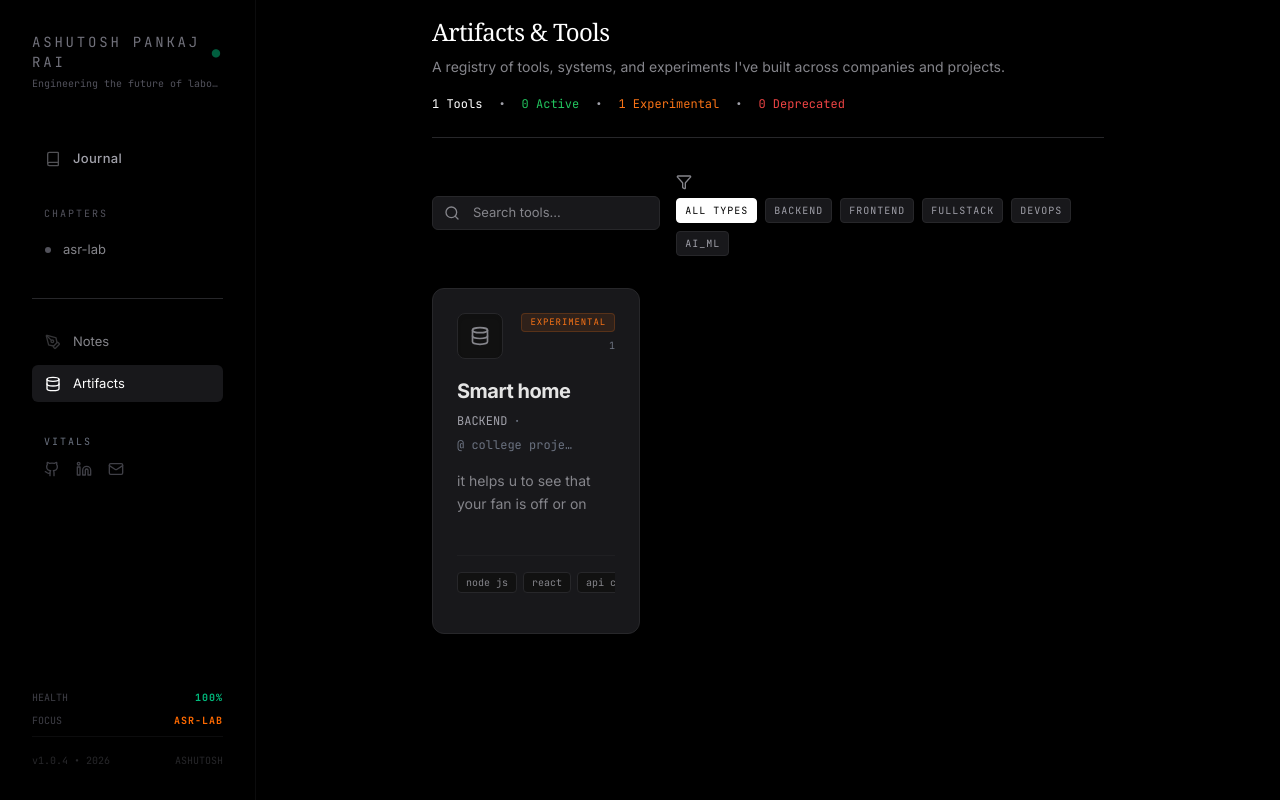
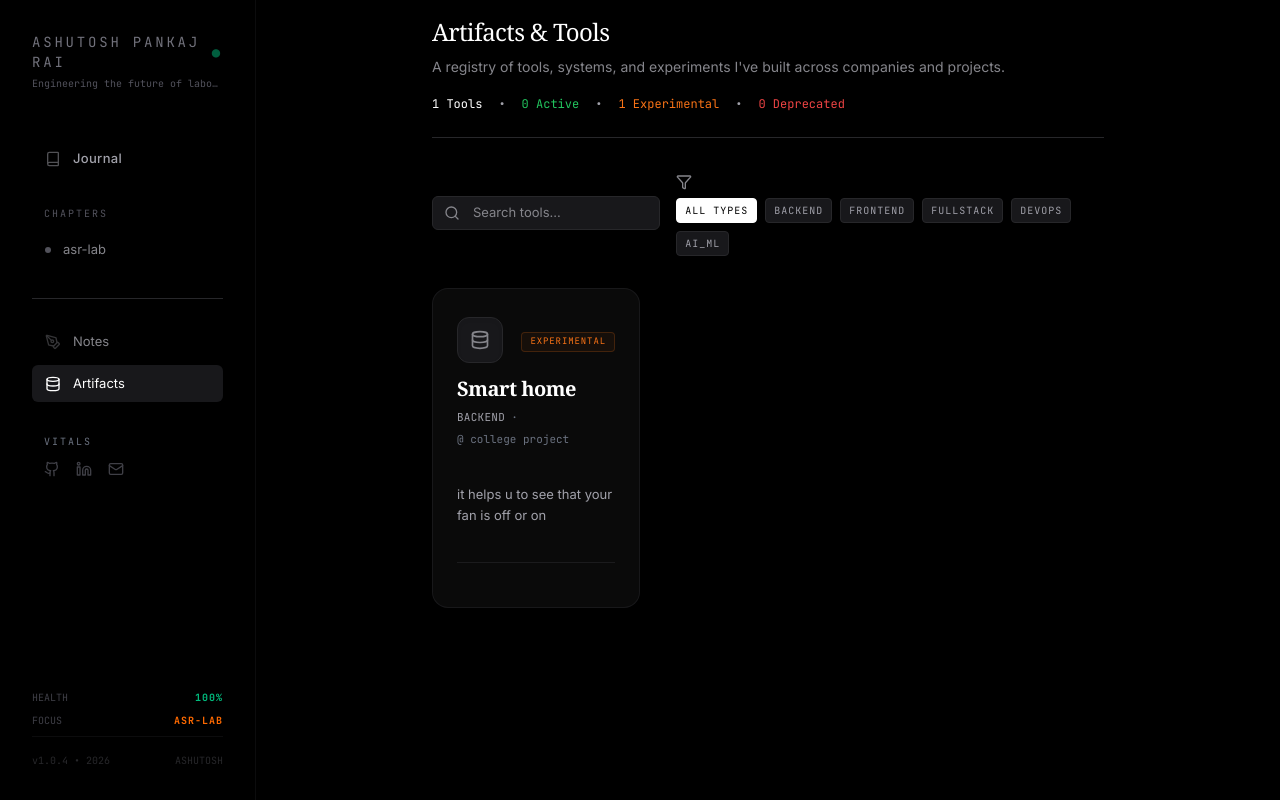
Before and after one commit to Ashurai84/ASR_LABS, a React (Vite) app in the folder frontend/: page / in a window 1280 px wide. Both pictures are taken after a click on the button "Artifacts". Built offline with nearby package versions, Linux system fonts and the light colour scheme.

Commit message:
style(frontend): elegantly restructure tool cards

```diff
--- a/frontend/src/components/tools/ToolCard.tsx
+++ b/frontend/src/components/tools/ToolCard.tsx
@@ -8,21 +8,21 @@ interface ToolCardProps {
 
 const getTypeIcon = (type?: string) => {
     switch (type?.toUpperCase()) {
-        case 'BACKEND': return <Database className="w-5 h-5 text-[#85858b] group-hover:text-[#e5e5e5] transition-colors" />;
-        case 'FRONTEND': return <Globe className="w-5 h-5 text-[#85858b] group-hover:text-[#e5e5e5] transition-colors" />;
-        case 'FULLSTACK': return <Network className="w-5 h-5 text-[#85858b] group-hover:text-[#e5e5e5] transition-colors" />;
-        case 'MOBILE': return <Smartphone className="w-5 h-5 text-[#85858b] group-hover:text-[#e5e5e5] transition-colors" />;
-        case 'AI_ML': return <BrainCircuit className="w-5 h-5 text-[#85858b] group-hover:text-[#e5e5e5] transition-colors" />;
-        case 'DEVOPS': return <Terminal className="w-5 h-5 text-[#85858b] group-hover:text-[#e5e5e5] transition-colors" />;
-        default: return <Code2 className="w-5 h-5 text-[#85858b] group-hover:text-[#e5e5e5] transition-colors" />;
+        case 'BACKEND': return <Database className="w-5 h-5 text-[#85858b] group-hover:text-white transition-colors" />;
+        case 'FRONTEND': return <Globe className="w-5 h-5 text-[#85858b] group-hover:text-white transition-colors" />;
+        case 'FULLSTACK': return <Network className="w-5 h-5 text-[#85858b] group-hover:text-white transition-colors" />;
+        case 'MOBILE': return <Smartphone className="w-5 h-5 text-[#85858b] group-hover:text-white transition-colors" />;
+        case 'AI_ML': return <BrainCircuit className="w-5 h-5 text-[#85858b] group-hover:text-white transition-colors" />;
+        case 'DEVOPS': return <Terminal className="w-5 h-5 text-[#85858b] group-hover:text-white transition-colors" />;
+        default: return <Code2 className="w-5 h-5 text-[#85858b] group-hover:text-white transition-colors" />;
     }
 };
 
 const getStatusColor = (status: string) => {
     switch (status?.toUpperCase()) {
-        case 'ACTIVE': return 'text-[#22c55e] border-[#22c55e]/20 bg-[#22c55e]/10';
-        case 'EXPERIMENTAL': return 'text-[#f97316] border-[#f97316]/20 bg-[#f97316]/10';
-        case 'DEPRECATED': return 'text-[#ef4444] border-[#ef4444]/20 bg-[#ef4444]/10';
+        case 'ACTIVE': return 'text-[#22c55e] border-[#22c55e]/20 bg-[#22c55e]/5';
+        case 'EXPERIMENTAL': return 'text-[#f97316] border-[#f97316]/20 bg-[#f97316]/5';
+        case 'DEPRECATED': return 'text-[#ef4444] border-[#ef4444]/20 bg-[#ef4444]/5';
         default: return 'text-[#a1a1aa] border-[#27272a] bg-[#18181b]';
     }
 };
@@ -30,115 +30,107 @@ const getStatusColor = (status: string) => {
 export const ToolCard: React.FC<ToolCardProps> = ({ tool }) => {
     const statusColor = getStatusColor(tool.status);
 
-    // Safely aggregate tags
+    // Aggregate Tags
     let displayTags: string[] = [];
     if (tool.tech_stack) {
         Object.values(tool.tech_stack).forEach(arr => {
             if (Array.isArray(arr)) displayTags = [...displayTags, ...arr];
         });
     } else if (Array.isArray(tool.tags)) {
-        displayTags = [...tool.tags];
+        displayTags = [...displayTags];
     }
     const visibleTags = displayTags.slice(0, 3);
     const hiddenCount = displayTags.length > 3 ? displayTags.length - 3 : 0;
 
     return (
-        <div className="group flex flex-col h-full min-h-[300px] w-full bg-[#18181b] border border-[#27272a] rounded-xl p-6 transition-all duration-300 hover:border-[#3f3f46] hover:bg-[#1f1f22] cursor-default relative overflow-hidden">
+        <div className="group flex flex-col h-[320px] w-full bg-[#0a0a0a] border border-[#27272a]/50 rounded-2xl p-6 transition-all duration-[400ms] hover:border-[#3f3f46] hover:bg-[#111] cursor-pointer relative shadow-sm hover:shadow-[0_8px_30px_rgba(0,0,0,0.4)] hover:-translate-y-1">
 
             {/* Ambient Background Mesh on hover */}
-            <div className="absolute inset-x-0 bottom-0 h-1/2 bg-gradient-to-t from-white/[0.02] to-transparent opacity-0 group-hover:opacity-100 transition-opacity duration-700 pointer-events-none" />
+            <div className="absolute inset-x-0 bottom-0 h-1/2 bg-gradient-to-t from-white/[0.015] to-transparent opacity-0 group-hover:opacity-100 transition-opacity duration-700 pointer-events-none" />
 
-            {/* 1. Header (Icon Top Left, Pills Right side) */}
-            <div className="flex justify-between items-start mb-5 z-10 relative">
-                <div className="flex gap-4">
-                    <div className="p-3 bg-[#111] rounded-lg border border-[#27272a] shadow-inner shrink-0 group-hover:bg-[#18181b] transition-colors">
+            {/* 1. Header Array */}
+            <div className="flex justify-between items-start z-10 relative w-full pt-1">
+                <div className="flex flex-col gap-4 w-full">
+
+                    {/* Top Row: Icon + Meta */}
+                    <div className="flex justify-between items-center w-full">
+                        <div className="p-3 bg-[#18181b] rounded-xl border border-[#27272a] shadow-inner shrink-0 group-hover:bg-[#27272a] transition-colors">
                             {getTypeIcon(tool.type)}
                         </div>
-                </div>
-                <div className="flex flex-col items-end gap-1.5">
+                        <div className="flex flex-col items-end gap-1 text-right mt-1">
                             <span className={`px-2 py-0.5 text-[9px] font-mono tracking-widest uppercase rounded border ${statusColor}`}>
                                 {tool.status}
                             </span>
-                    {tool.version && (
-                        <span className="text-[10px] font-mono text-[#6b7280]">
-                            {tool.version}
-                        </span>
+                        </div>
+                    </div>
+
+                    {/* Middle Row: Title + Context */}
+                    <div>
+                        <h3 className="text-xl font-bold font-serif text-[#ffffff] tracking-tight leading-none group-hover:text-white transition-colors mb-2.5 truncate">
+                            {tool.name}
+                        </h3>
+                        <div className="text-[11px] font-mono text-[#6b7280] flex items-center gap-1.5 flex-wrap">
+                            {tool.type && <span className="text-[#a1a1aa] uppercase tracking-wide">{tool.type}</span>}
+                            {(tool.work_context?.company) && (
+                                <>
+                                    <span>·</span>
+                                    <span className="truncate max-w-[150px]">@ {tool.work_context.company}</span>
+                                </>
                             )}
                         </div>
                     </div>
-
-            {/* 2. Text Content container */}
-            <div className="flex-grow z-10 relative flex flex-col gap-2">
-                <h3 className="text-[20px] font-bold text-[#e5e5e5] tracking-tight leading-tight group-hover:text-white transition-colors">
-                    {tool.name}
-                </h3>
-
-                {/* Context Line */}
-                <div className="text-[12px] font-mono text-[#6b7280] flex items-center gap-1.5 flex-wrap">
-                    {tool.type && <span className="text-[#a1a1aa] uppercase">{tool.type}</span>}
-                    {(tool.work_context?.company) && (
-                        <>
-                            <span>·</span>
-                            <span className="truncate max-w-[120px]">@ {tool.work_context.company}</span>
-                        </>
-                    )}
+                </div>
             </div>
 
-                {/* Description text block */}
-                <p className="text-[14px] text-[#85858b] font-sans leading-relaxed line-clamp-3 group-hover:text-[#a1a1aa] transition-colors mt-2 mb-4">
+            {/* 2. Text Content (takes up empty center space) */}
+            <div className="flex-grow z-10 relative flex flex-col justify-center my-4 overflow-hidden mask-bottom-fade">
+                <p className="text-[13px] text-[#a1a1aa] font-sans leading-relaxed line-clamp-3 group-hover:text-[#d4d4d8] transition-colors">
                     {tool.description || "No description provided."}
                 </p>
-
-                {/* Expandable Role Area */}
-                {(tool.my_role?.contributions && tool.my_role.contributions.length > 0) && (
-                    <div className="max-h-0 opacity-0 group-hover:max-h-[300px] group-hover:opacity-100 group-hover:mt-2 overflow-hidden transition-all duration-500 ease-in-out">
-                         <div className="mt-2 pt-4 border-t border-[#27272a]/50">
-                             <div className="text-[10px] uppercase font-mono tracking-widest text-[#6b7280] mb-3 border border-[#27272a] inline-block px-1.5 py-0.5 rounded bg-[#111]">
-                                 {tool.my_role.title ? `Role: ${tool.my_role.title}` : 'Contributions'}
-                             </div>
-                             <ul className="space-y-1.5">
-                                 {tool.my_role.contributions.map((cont, i) => (
-                                     <li key={i} className="text-[12px] text-[#a1a1aa] font-sans flex items-start gap-2">
-                                         <span className="text-[#6b7280] mt-[1px]">•</span>
-                                         <span className="leading-snug line-clamp-2">{cont}</span>
+                {/* Expandable Role Area triggers purely on hover CSS */}
+                <div className="h-0 opacity-0 group-hover:h-[80px] group-hover:opacity-100 group-hover:mt-3 overflow-hidden transition-all duration-500 ease-[cubic-bezier(0.25,1,0.5,1)]">
+                    <ul className="space-y-1.5 border-t border-[#27272a]/50 pt-3">
+                         {tool.my_role?.contributions?.slice(0, 2).map((cont, i) => (
+                             <li key={i} className="text-[12px] text-[#a1a1aa] font-sans flex items-start gap-2 max-w-full">
+                                 <span className="text-orange-500/80 mt-[2px] text-[8px] shrink-0">▶</span>
+                                 <span className="leading-snug line-clamp-1">{cont}</span>
                              </li>
                          ))}
                      </ul>
                 </div>
             </div>
-                )}
-            </div>
 
-            {/* 3. Footer row */}
-            <div className="flex flex-wrap items-center justify-between gap-4 pt-4 border-t border-[#27272a]/50 mt-4 relative z-10 shrink-0">
+            {/* 3. Bottom Action Row pinned to bottom */}
+            <div className="flex flex-wrap items-center justify-between gap-4 pt-5 border-t border-[#27272a]/60 relative z-10 shrink-0 mt-auto bg-[#0a0a0a] group-hover:bg-[#111] transition-colors">
                 {/* Tech Pills */}
                 <div className="flex gap-1.5 shrink-1 overflow-hidden">
                     {visibleTags.map((tech, i) => (
-                        <span key={i} className="px-2 py-0.5 text-[10px] font-mono text-[#85858b] bg-[#111] border border-[#27272a] rounded shrink-0 whitespace-nowrap">
+                        <span key={i} className="px-2 py-0.5 text-[10px] font-mono text-[#85858b] bg-[#18181b] border border-[#27272a] rounded shrink-0 whitespace-nowrap">
                             {tech}
                         </span>
                     ))}
                     {hiddenCount > 0 && (
-                        <span className="px-1.5 py-0.5 text-[10px] font-mono text-[#6b7280] shrink-0 border border-transparent">
+                        <span className="px-1.5 py-0.5 text-[10px] font-mono text-[#6b7280] font-medium tracking-wide">
                             +{hiddenCount}
                         </span>
                     )}
                 </div>
 
-                {/* Meta Details / Actions */}
                 <div className="flex items-center gap-2 shrink-0">
                      {tool.links?.github && (
-                        <a href={tool.links.github} target="_blank" rel="noreferrer" className="text-[10px] font-mono px-2 py-1 bg-[#111] border border-[#27272a] hover:border-[#3f3f46] hover:bg-[#27272a] rounded transition-all text-[#85858b] hover:text-[#e5e5e5] shadow-sm font-medium z-10">
-                            Code
+                        <a href={tool.links.github} target="_blank" rel="noreferrer" className="text-[10px] font-mono p-1.5 bg-[#18181b] border border-[#27272a] hover:border-[#3f3f46] hover:bg-[#27272a] rounded transition-all text-[#85858b] hover:text-[#e5e5e5] shadow-sm z-10">
+                            <Github className="w-4 h-4" />
                         </a>
                      )}
                      {tool.links?.demo && (
-                        <a href={tool.links.demo} target="_blank" rel="noreferrer" className="text-[10px] font-mono px-2.5 py-1 bg-[#e5e5e5] hover:bg-[#ffffff] text-[#111] hover:text-black rounded transition-all shadow-sm font-bold flex items-center gap-1 z-10">
-                            Demo <ExternalLink className="w-2.5 h-2.5" />
+                        <a href={tool.links.demo} target="_blank" rel="noreferrer" className="text-[11px] font-mono px-3 py-1.5 bg-[#e5e5e5] hover:bg-[#ffffff] text-[#111] hover:text-black rounded transition-all shadow-[0_2px_8px_rgba(255,255,255,0.1)] font-bold flex items-center gap-1.5 z-10">
+                            Demo <ExternalLink className="w-3.5 h-3.5" />
                         </a>
                      )}
                 </div>
             </div>
+
+             <div className="absolute top-0 right-0 w-64 h-64 bg-[#ffffff]/[0.015] rounded-full blur-3xl opacity-0 group-hover:opacity-100 transition-opacity duration-700 pointer-events-none z-0 transform translate-x-1/3 -translate-y-1/3" />
         </div>
     );
 };
```
Lines whose indentation alone changed are shown as unchanged.
